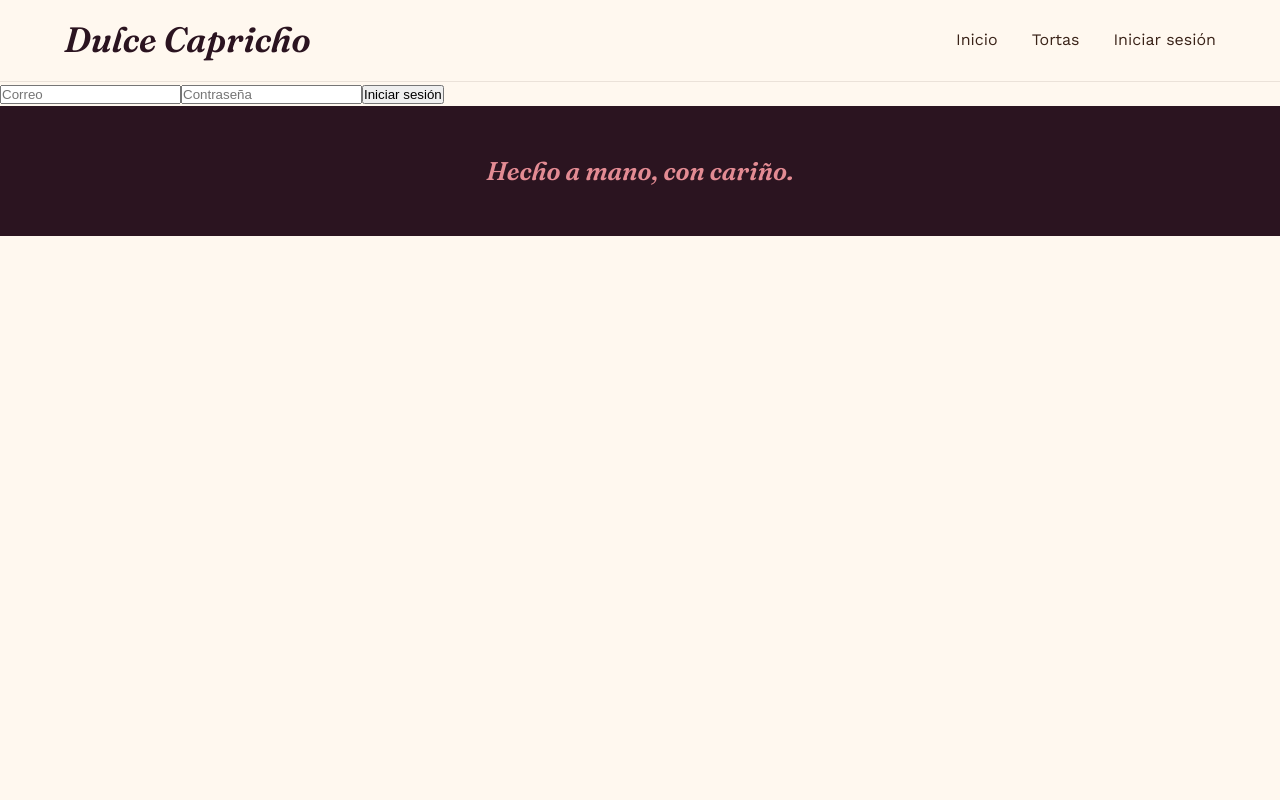
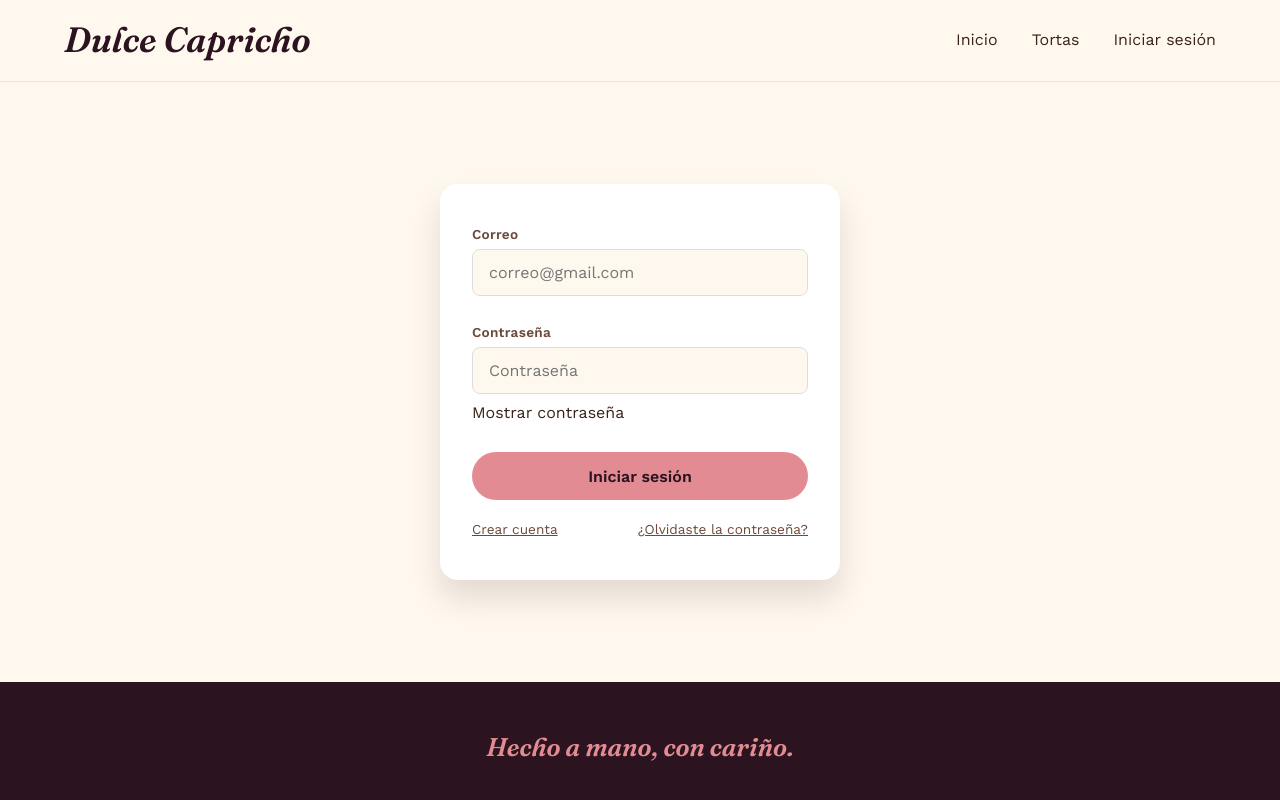
Before and after one commit to KayoZhander/DulceCapricho, a React (Vite) app: page /login in a window 1280 px wide. Shown: the top 800 px of the page. Built offline with nearby package versions, Linux system fonts and the light colour scheme.

Commit message:
Avance 10/07: Implementación Login.jsx

```diff
--- a/src/pages/Login.jsx
+++ b/src/pages/Login.jsx
@@ -1,20 +1,77 @@
-import { useContext } from "react";
+import { useContext, useState } from "react";
 import { UsuarioContext } from "../contexts/AuthContext";
+import { Link } from "react-router-dom";
+
+import "../styles/login.css";
+
+/*
+
+puede preguntar sobre las pruebas unitarias
+si vamos a mostrar una prueba, hay que estar preparado para ejecutarlo
+
+*/
 
 export default function Login() {
 	const login = useContext(UsuarioContext);
+	const [correo, setCorreo] = useState("");
+	const [password, setPassword] = useState("");
 
 	function botonLogin(e) {
 		e.preventDefault();
-		// const data = GetFormData(e);
-		console.log(e.target.value);
+		const formData = new FormData(e.currentTarget);
+		const datosLogin = Object.fromEntries(formData.entries());
+		console.log(datosLogin);
+	}
+
+	function mostrarPassword(e) {
+		e.preventDefault();
+		// no tocar >:(
+		const inputPassword = [...e.target.parentElement.children].filter((x) => x.id === "password")[0];
+
+		if (inputPassword.type === "password") {
+			e.target.textContent = "Ocultar contraseña";
+			inputPassword.type = "text";
+		} else {
+			e.target.textContent = "Mostrar contraseña";
+			inputPassword.type = "password";
+		}
+	}
+
+	const espacioRegex = /[^\w\p{P}\p{S}]+/gu;
+
+	function eliminarEspaciosPassword(e) {
+		if (!espacioRegex.test(e.target.value)) {
+			setPassword(e.target.value);
+			return;
+		}
+		const posInicio = e.target.selectionStart - 1;
+		const posFin = e.target.selectionEnd - 1;
+		console.log(posInicio, posFin);
+		e.target.value = e.target.value.replace(espacioRegex, "");
+		e.target.selectionStart = posInicio;
+		e.target.selectionEnd = posFin;
 	}
 
 	return (<>
-		<form onSubmit={botonLogin}>
-			<input placeholder="Correo" type="email"></input>
-			<input placeholder="Contraseña" type="password"></input>
-			<button type="submit">Iniciar sesión</button>
-		</form>
+		<section className="login-section">
+			<div className="login-card">
+				<form id="login-form" onSubmit={botonLogin}>
+					<div className="form-group">
+						<label for="email">Correo</label>
+						<input id="email" name="email" type="email" placeholder="correo@gmail.com" onInput={(e) => setCorreo(e.target.value)}></input>
+					</div>
+					<div className="form-group">
+						<label for="password">Contraseña</label>
+						<input id="password" name="password" type="password" placeholder="Contraseña" onInput={(e) => eliminarEspaciosPassword(e)}></input>
+						<Link to="#" onClick={mostrarPassword}>Mostrar contraseña</Link>
+					</div>
+					<button type="submit" className="login-btn">Iniciar sesión</button>
+				</form>
+				<div className="login-links">
+					<Link to="/registrar">Crear cuenta</Link>
+					<Link to="/recuperar">¿Olvidaste la contraseña?</Link>
+				</div>
+			</div>
+		</section>
 	</>);
 }
```
Also changed, not shown: 1 other file (tests, documents, lock files or other folders).
